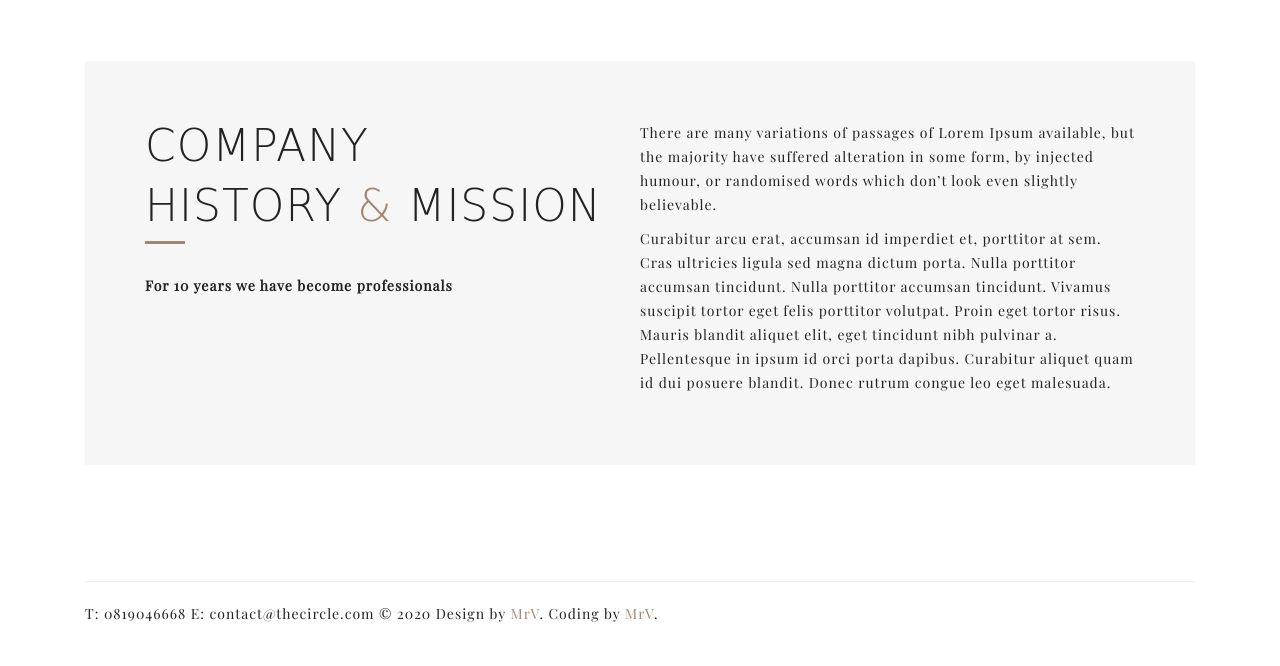
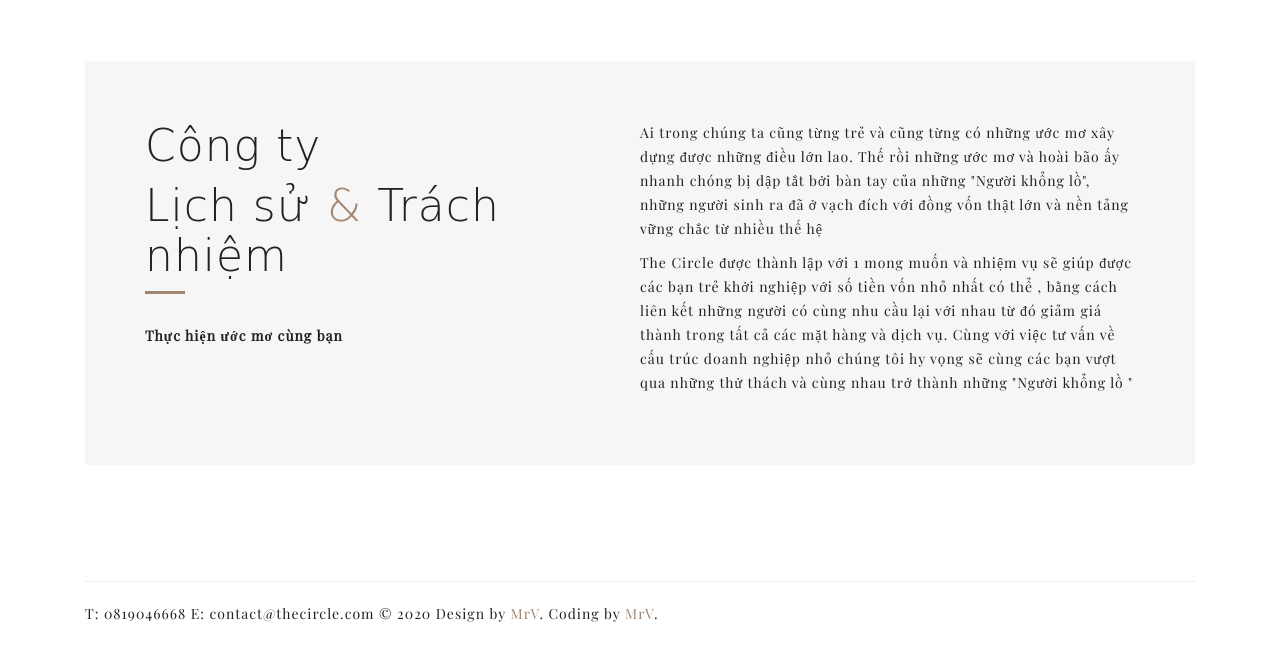
Before and after one commit to MrVu/thecircle, a Flask app: page /about-us in a window 1280 px wide. Shown: the part 259-925 px from the top of the page. Run offline with Flask 2, Linux system fonts and the light colour scheme; some libraries are stand-ins or nearby versions; some web fonts are replaced.

Commit message:
change about_us

```diff
--- a/app/static/css/style.css
+++ b/app/static/css/style.css
@@ -256,5 +256,5 @@
 
 .container-main {
 min-height:60vh;
-padding-bottom:50px;
+padding-bottom:40px;
 }
--- a/app/templates/main/about_us.html
+++ b/app/templates/main/about_us.html
@@ -2,14 +2,14 @@
 {% block contents %}
     <div class="row row-fluid full_row vc_custom_pt60">
         <div class="col-sm-6 oi_block">
-                <h2 class="oi_legend">COMPANY</h2>
-                <h2 class="oi_legend">HISTORY <span class="colored">&amp;</span> MISSION</h2>
+                <h2 class="oi_legend">Công ty</h2>
+                <h2 class="oi_legend">Lịch sử <span class="colored">&amp;</span> Trách nhiệm</h2>
                 <div class="oi_port_sep mb30"></div>
-                <p><strong>For 10 years we have become professionals</strong></p>
+                <p><strong>Thực hiện ước mơ cùng bạn</strong></p>
         </div>
         <div class="col-sm-6 oi_block">
-            <p>There are many variations of passages of Lorem Ipsum available, but the majority have suffered alteration in some form, by injected humour, or randomised words which don’t look even slightly believable.</p>
-            <p>Curabitur arcu erat, accumsan id imperdiet et, porttitor at sem. Cras ultricies ligula sed magna dictum porta. Nulla porttitor accumsan tincidunt. Nulla porttitor accumsan tincidunt. Vivamus suscipit tortor eget felis porttitor volutpat. Proin eget tortor risus. Mauris blandit aliquet elit, eget tincidunt nibh pulvinar a. Pellentesque in ipsum id orci porta dapibus. Curabitur aliquet quam id dui posuere blandit. Donec rutrum congue leo eget malesuada.</p>
+            <p>Ai trong chúng ta cũng từng trẻ và cũng từng có những ước mơ xây dựng được những điều lớn lao. Thế rồi những ước mơ và hoài bão ấy nhanh chóng bị dập tắt bởi bàn tay của những "Người khổng lồ", những người sinh ra đã ở vạch đích với đồng vốn thật lớn và nền tảng vững chắc từ nhiều thế hệ</p>
+            <p>The Circle được thành lập với 1 mong muốn và nhiệm vụ sẽ giúp được các bạn trẻ khởi nghiệp với số tiền vốn nhỏ nhất có thể , bằng cách liên kết những người có cùng nhu cầu lại với nhau từ đó giảm giá thành trong tất cả các mặt hàng và dịch vụ. Cùng với việc tư vấn về cấu trúc doanh nghiệp nhỏ chúng tôi hy vọng sẽ cùng các bạn vượt qua những thử thách và cùng nhau trở thành những "Người khổng lồ "</p>
         </div>
     </div>
 {% endblock %}
```
